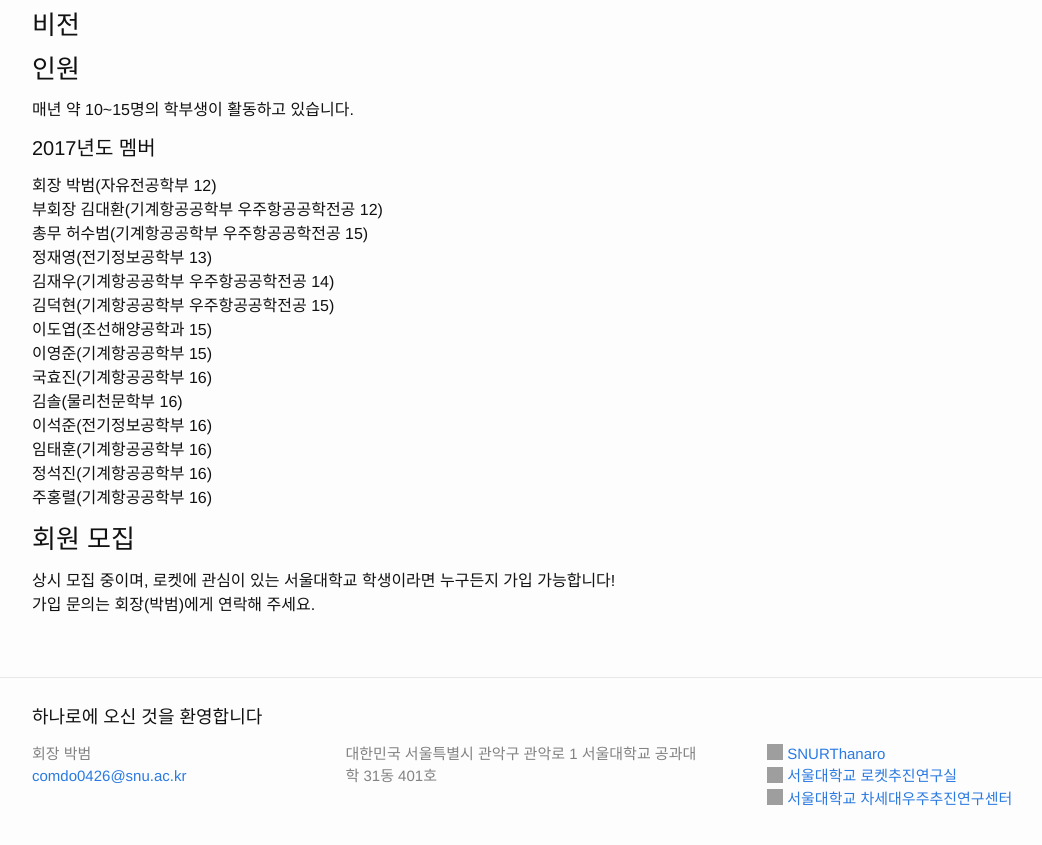
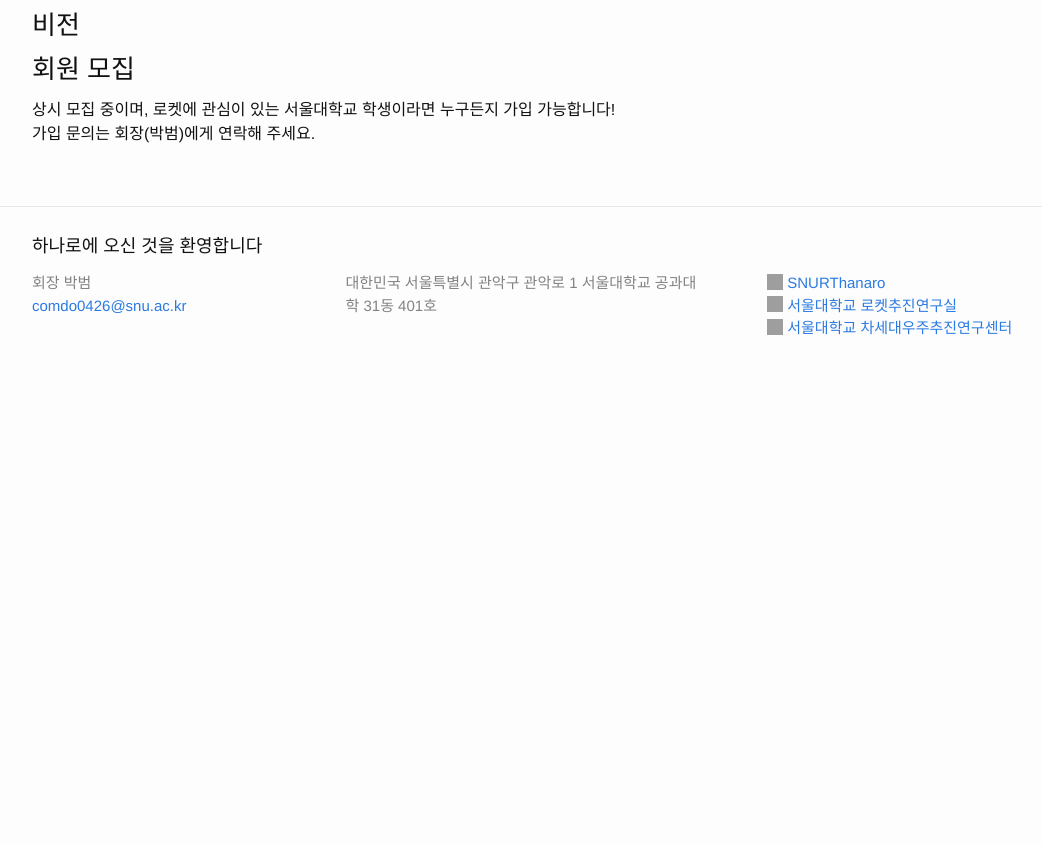
Before and after one commit to Hanaro2021/hanaro.github.io, a Jekyll site: the page built from _pages/1.about.md, in a window 1280 px wide, cut to the strip 671-1516 px from the top of the page. Shown: the whole strip, without its empty margins (68-1110 px from the left). Built offline with Jekyll 4.4.1, drawn with Linux system fonts in a browser that asks for light colours; nearby versions of some CDN libraries; grey boxes are pictures that could not be loaded.

Commit message:
Update 1.about.md

```diff
--- a/_pages/1.about.md
+++ b/_pages/1.about.md
@@ -15,27 +15,6 @@ permalink: /about/
 
 <h3>비전</h3>
 
-
-<h3>인원</h3>
-매년 약 10~15명의 학부생이 활동하고 있습니다.
-
-<h4>2017년도 멤버</h4>
-회장 박범(자유전공학부 12)<br/>
-부회장 김대환(기계항공공학부 우주항공공학전공 12)<br/>
-총무 허수범(기계항공공학부 우주항공공학전공 15)<br/>
-정재영(전기정보공학부 13)<br/>
-김재우(기계항공공학부 우주항공공학전공 14)<br/>
-김덕현(기계항공공학부 우주항공공학전공 15)<br/>
-이도엽(조선해양공학과 15)<br/>
-이영준(기계항공공학부 15)<br/>
-국효진(기계항공공학부 16)<br/>
-김솔(물리천문학부 16)<br/>
-이석준(전기정보공학부 16)<br/>
-임태훈(기계항공공학부 16)<br/>
-정석진(기계항공공학부 16)<br/>
-주홍렬(기계항공공학부 16)
-
-
 <h3>회원 모집</h3>
 상시 모집 중이며, 로켓에 관심이 있는 서울대학교 학생이라면 누구든지 가입 가능합니다! <br/>
 가입 문의는 회장(박범)에게 연락해 주세요.
```
